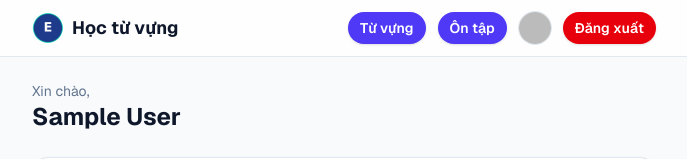
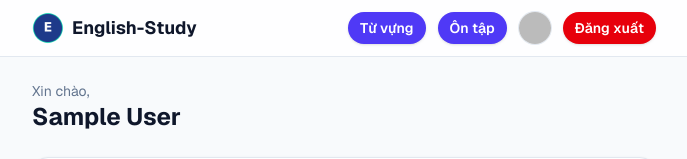
Before and after one commit to ath353/App-english-study, a Next.js app: page / in a window 1280 px wide. Shown: the top 159 px of the page, without its empty margins (296-983 px from the left). Built offline with nearby package versions, Linux system fonts and the light colour scheme; no server answers; the database is empty; sample sign-in values are in the browser's storage.

Commit message:
Đổi tên hiển thị app thành English-Study

```diff
--- a/src/app/layout.tsx
+++ b/src/app/layout.tsx
@@ -15,7 +15,7 @@ const geistMono = Geist_Mono({
 });
 
 export const metadata: Metadata = {
-  title: "Học từ vựng",
+  title: "English-Study",
   description: "Ứng dụng học từ vựng tiếng Anh cá nhân",
   manifest: "/manifest.json",
   icons: {
--- a/src/components/Header.tsx
+++ b/src/components/Header.tsx
@@ -12,7 +12,7 @@ export async function Header() {
         <Link href="/" className="flex items-center gap-2 text-lg font-bold text-slate-900">
           {/* eslint-disable-next-line @next/next/no-img-element */}
           <img src="/icons/icon-192.png" alt="Logo" className="h-8 w-8 rounded-full" />
-          Học từ vựng
+          English-Study
         </Link>
 
         <nav className="flex items-center gap-2 sm:gap-3">
```
